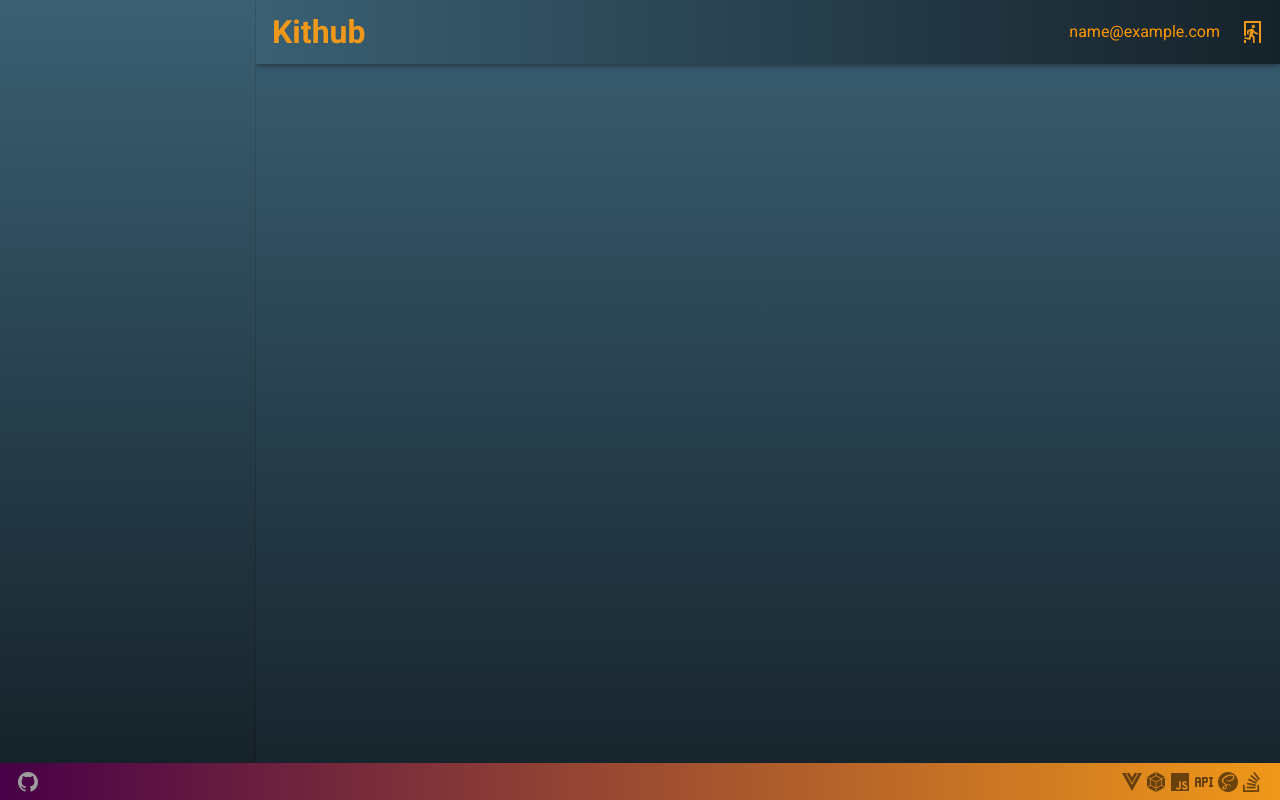
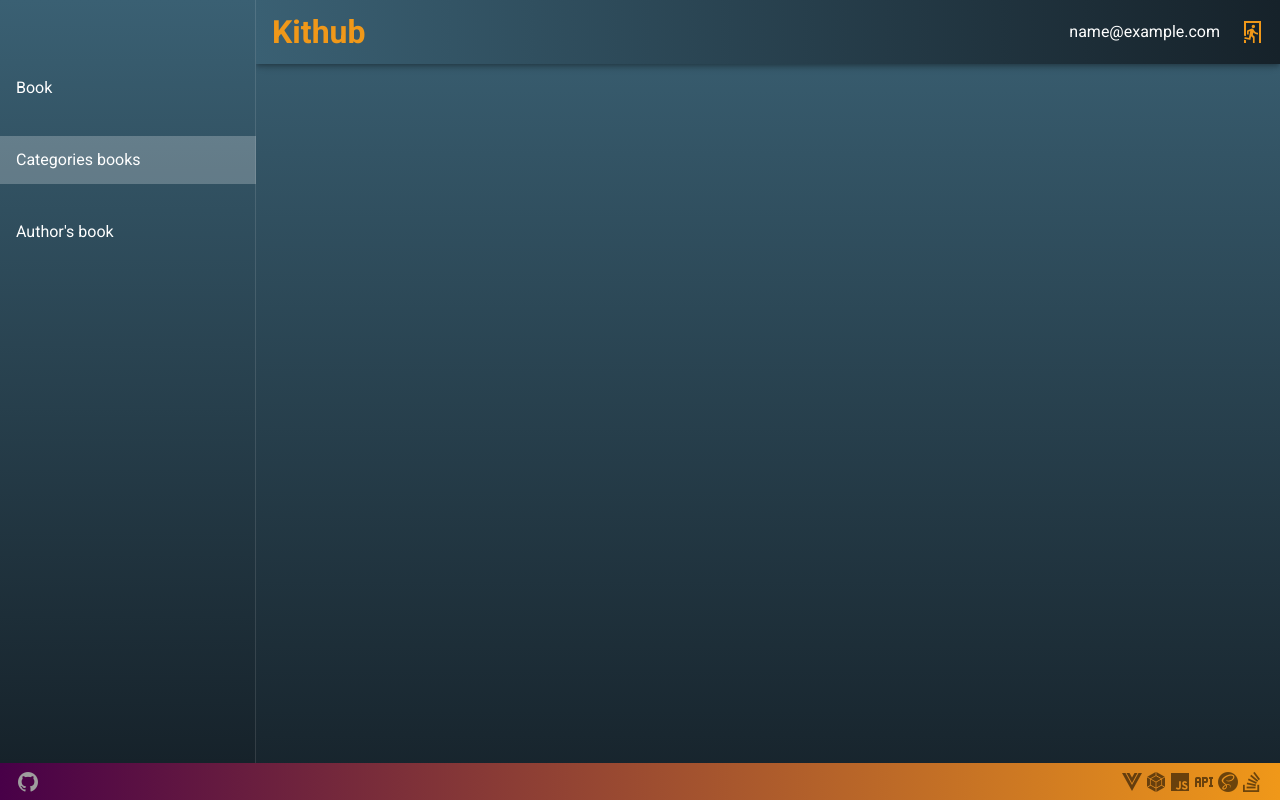
Before and after one commit to Ercan93/Kithub, a Vue app: page /profile in a window 1280 px wide. Built offline with nearby package versions, Linux system fonts and the light colour scheme; sample sign-in values are in the browser's storage.

Commit message:
components created.

```diff
--- /dev/null
+++ b/src/components/appFooter.vue
@@ -0,0 +1,22 @@
+<template>
+  <v-footer class="footer justify-center white--text mb-0" app>
+    <a href="https://github.com/Ercan93" target="_blank">
+      <v-icon color="grey">mdi-github</v-icon>
+    </a>
+
+    <p class="mb-0 ml-auto">
+      <v-icon>mdi-vuejs</v-icon>
+      <v-icon>mdi-webpack</v-icon>
+      <v-icon>mdi-language-javascript</v-icon>
+      <v-icon>mdi-api</v-icon>
+      <v-icon>mdi-sass</v-icon>
+      <v-icon>mdi-stack-overflow</v-icon>
+    </p>
+  </v-footer>
+</template>
+<style lang="sass" scoped >
+.footer
+    background: #F09819
+    background: -webkit-linear-gradient(to right, #480048, #F09819)
+    background: linear-gradient(to right, #480048, #F09819)
+</style>
--- /dev/null
+++ b/src/components/appMain.vue
@@ -0,0 +1,14 @@
+<template>
+  <v-main class="main">
+    <v-container fluid></v-container>
+  </v-main>
+</template>
+
+
+<style lang="sass" scoped>
+.main
+    background: #3A6073
+    background: -webkit-linear-gradient(to top, #16222A, #3A6073)
+    background: linear-gradient(to top, #16222A, #3A6073)
+
+</style>
--- /dev/null
+++ b/src/components/appNavigation.vue
@@ -0,0 +1,27 @@
+<template>
+  <v-navigation-drawer class="navigation" dark app>
+    <v-list>
+      <v-list-item-group class="mt-14" v-model="model">
+        <v-list-item class="mt-6" v-for="(item, i) in items" :key="i">
+          <v-list-item-content>
+            <v-list-item-title>{{item}}</v-list-item-title>
+          </v-list-item-content>
+        </v-list-item>
+      </v-list-item-group>
+    </v-list>
+  </v-navigation-drawer>
+</template>
+<script>
+export default {
+  data: () => ({
+    items: ["Book", "Categories books", "Author's book"],
+    model: 1
+  })
+};
+</script>
+<style lang="sass" scoped>
+.navigation
+    background: #3A6073
+    background: -webkit-linear-gradient(to top, #16222A, #3A6073)
+    background: linear-gradient(to top, #16222A, #3A6073)
+</style>
--- a/src/views/Profile.vue
+++ b/src/views/Profile.vue
@@ -2,37 +2,25 @@
   <v-app>
     <v-app-bar class="app-bar" app>
       <h1 class="brand-name">Kithub</h1>
-      <span class="ml-auto orange--text" color="#F09819">{{email}}</span>
+      <span class="ml-auto white--text">{{email}}</span>
       <a @click="logOut()">
         <v-icon class="ml-5" color="#F09819">mdi-exit-run</v-icon>
       </a>
     </v-app-bar>
 
-    <v-navigation-drawer class="navigation" app></v-navigation-drawer>
-
-    <v-main class="main">
-      <v-container fluid></v-container>
-    </v-main>
-
-    <v-footer class="footer justify-center white--text mb-0" app>
-      <a href="https://github.com/Ercan93" target="_blank">
-        <v-icon color="grey">mdi-github</v-icon>
-      </a>
-
-      <p class="mb-0 ml-auto">
-        <v-icon>mdi-vuejs</v-icon>
-        <v-icon>mdi-webpack</v-icon>
-        <v-icon>mdi-language-javascript</v-icon>
-        <v-icon>mdi-api</v-icon>
-        <v-icon>mdi-sass</v-icon>
-        <v-icon>mdi-stack-overflow</v-icon>
-      </p>
-    </v-footer>
+    <app-main></app-main>
+    <app-navigation></app-navigation>
+    <app-footer></app-footer>
   </v-app>
 </template>
 <script>
+import appNavigation from "@/components/appNavigation";
+import appFooter from "@/components/appFooter";
+import appMain from "@/components/appMain";
+
 export default {
   name: "UserProfile",
+  components: { appNavigation, appFooter, appMain },
   data() {
     return {
       email: null,
@@ -62,25 +50,12 @@ export default {
 };
 </script>
 <style lang="sass" scoped>
-$kithub-dark:#16222A
-$kithub-blue:#3A6073
-$kithub-orange: #F09819
-$kithub-purple: #480048
+.app-bar
+    background: #16222A
+    background: -webkit-linear-gradient(to right, #3A6073, #16222A)
+    background: linear-gradient(to right, #3A6073, #16222A)
 
-.app-bar
-    background: $kithub-dark
-    background: -webkit-linear-gradient(to right, $kithub-blue, $kithub-dark)
-    background: linear-gradient(to right, $kithub-blue, $kithub-dark)
+    .brand-name
+        color: #F09819
 
-.main,.navigation
-    background: $kithub-blue
-    background: -webkit-linear-gradient(to top, $kithub-dark, $kithub-blue)
-    background: linear-gradient(to top, $kithub-dark, $kithub-blue)
-
-.footer
-    background: $kithub-orange
-    background: -webkit-linear-gradient(to right, $kithub-purple, $kithub-orange)
-    background: linear-gradient(to right, $kithub-purple, $kithub-orange)
-.brand-name
-    color: $kithub-orange
 </style>
```
